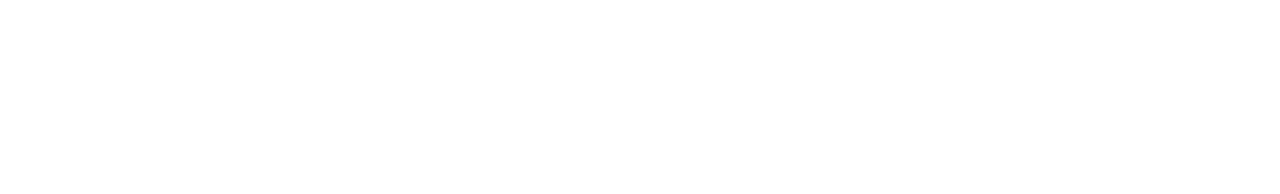
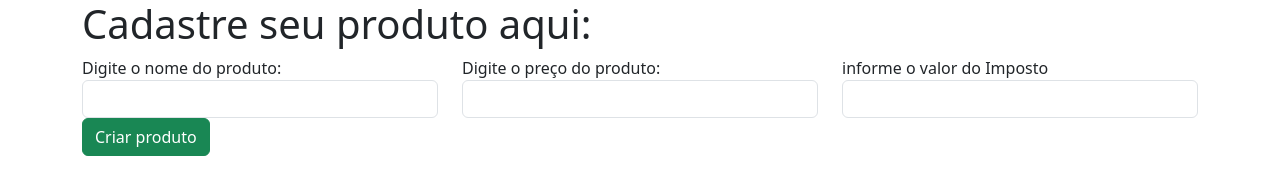
Before and after one commit to GustavoAleFOg/lojinha, a website: page index.html in a window 1280 px wide. Drawn offline with nearby package versions, Linux system fonts and the light colour scheme.

Commit message:
atualização2

```diff
--- /dev/null
+++ b/Css/Reset.css
@@ -0,0 +1,48 @@
+/* http://meyerweb.com/eric/tools/css/reset/
+   v2.0 | 20110126
+   License: none (public domain)
+*/
+
+html, body, div, span, applet, object, iframe,
+h1, h2, h3, h4, h5, h6, p, blockquote, pre,
+a, abbr, acronym, address, big, cite, code,
+del, dfn, em, img, ins, kbd, q, s, samp,
+small, strike, strong, sub, sup, tt, var,
+b, u, i, center,
+dl, dt, dd, ol, ul, li,
+fieldset, form, label, legend,
+table, caption, tbody, tfoot, thead, tr, th, td,
+article, aside, canvas, details, embed,
+figure, figcaption, footer, header, hgroup,
+menu, nav, output, ruby, section, summary,
+time, mark, audio, video {
+	margin: 0;
+	padding: 0;
+	border: 0;
+	font-size: 100%;
+	font: inherit;
+	vertical-align: baseline;
+}
+/* HTML5 display-role reset for older browsers */
+article, aside, details, figcaption, figure,
+footer, header, hgroup, menu, nav, section {
+	display: block;
+}
+body {
+	line-height: 1;
+}
+ol, ul {
+	list-style: none;
+}
+blockquote, q {
+	quotes: none;
+}
+blockquote:before, blockquote:after,
+q:before, q:after {
+	content: '';
+	content: none;
+}
+table {
+	border-collapse: collapse;
+	border-spacing: 0;
+}
--- a/index.html
+++ b/index.html
@@ -1,11 +1,76 @@
 <!DOCTYPE html>
-<html lang="en">
+<html lang="pt-br">
 <head>
     <meta charset="UTF-8">
     <meta name="viewport" content="width=device-width, initial-scale=1.0">
-    <title>Document</title>
+    <title>Lojinha</title>
+
+<!-- Começo das folhas de estilo do site -->
+    <link rel="stylesheet"  href="./Css/Reset.css">
+    <link rel="stylesheet"  href="./Css/Estilos.css">
+    <link rel="stylesheet"  href="./node_modules/bootstrap/dist/css/bootstrap.min.css">
+<!-- Final  das folhas de estilo do site -->
 </head>
 <body>
+    <div class="container">
+        <div class="row">
+            <div class="col-12">
+                <h1>Cadastre seu produto aqui: </h1>
+            </div>
+        </div>
+    </div>
 
+    <div class="container">
+        <div class="row">
+
+            <div class="col-4">
+                <div class="form-group">
+
+                    <label for="_Nome">Digite o nome do produto:</label>
+                    <input type="text" id="valor03" class="form-control">
+                </div>
+            </div>
+
+            <div class="col-4">
+                <div class="form-group">
+
+                    <label for="_preco">Digite o preço do produto:</label>
+                    <input type="number" id="valor03" class="form-control">
+                </div>
+            </div>
+
+            <div class="col-4">
+                <div class="form-group">
+
+                    <label for="_imposto"> informe o valor do Imposto</label>
+                    <input type="number" id="valor01" class="form-control">
+                </div>
+            </div>
+
+            <div class="col-3">
+                <div class="form-group">
+                    <button type="button" class="btn btn-success" id="calc">Criar produto</button>
+                </div>
+            </div>
+
+
+
+
+
+
+
+            <div class="container">
+                <div class="row">
+                    <div class="col-12 " id="calc">
+
+                    </div>
+                </div>
+            </div>
+
+
+
+
+        </div>
+    </div>
 </body>
 </html>
--- a/tsconfig.json
+++ b/tsconfig.json
@@ -11,7 +11,7 @@
     // "disableReferencedProjectLoad": true,             /* Reduce the number of projects loaded automatically by TypeScript. */
 
     /* Language and Environment */
-    "target": "es2016",                                  /* Set the JavaScript language version for emitted JavaScript and include compatible library declarations. */
+    // "target": "es2016",                                  /* Set the JavaScript language version for emitted JavaScript and include compatible library declarations. */
     // "lib": [],                                        /* Specify a set of bundled library declaration files that describe the target runtime environment. */
     // "jsx": "preserve",                                /* Specify what JSX code is generated. */
     // "experimentalDecorators": true,                   /* Enable experimental support for legacy experimental decorators. */
```
Also changed, not shown: package.json (+12 -2 lines), ts/main.ts (added, +9 -0 lines), ts/pessoa.ts (added, +7 -0 lines), Css/Estilos.css (added), js/main.js (added), js/pessoa.js (added), 1 other file.
